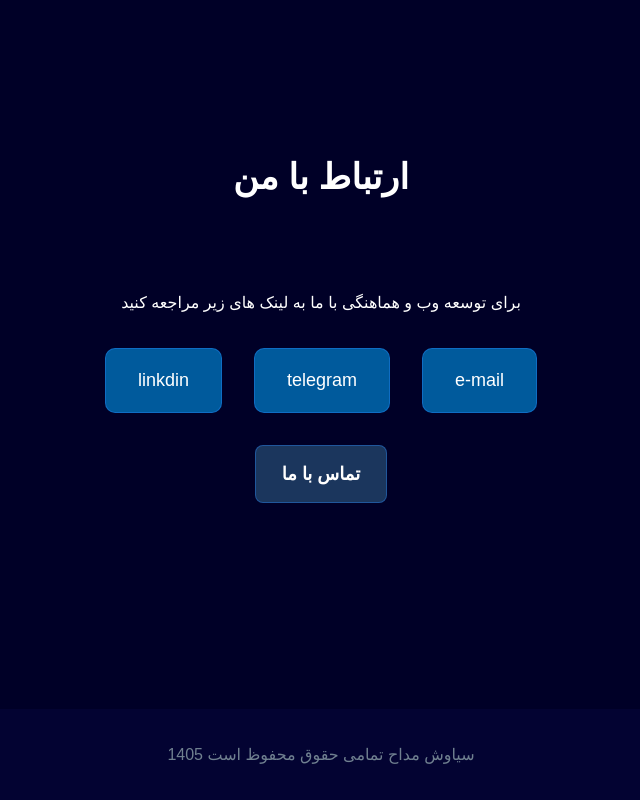
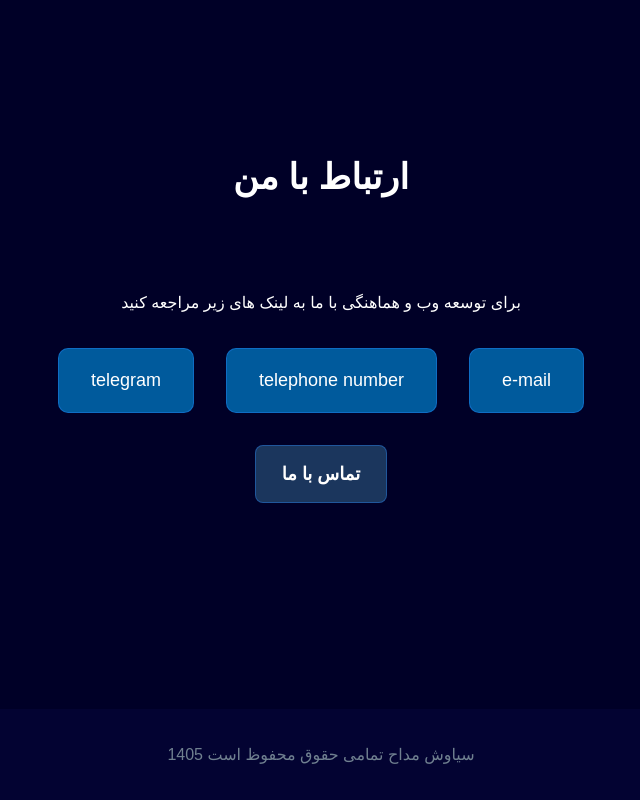
Before and after one commit to Siavash117/siavashmadah.github.io, a plain HTML site: page index.html in a window 1280 px wide. Shown: the part 2856-3656 px from the top of the page, without its empty margins (319-959 px from the left). Drawn offline with Linux system fonts and the light colour scheme.

Commit message:
Update index.html

```diff
--- a/index.html
+++ b/index.html
@@ -152,9 +152,9 @@
     <div class="contact-container">
     <p>برای توسعه وب و هماهنگی با ما به لینک های زیر مراجعه کنید</p>
     <div class="contact-links">
-        <a href="">e-mail</a>
-         <a href="">telegram</a>
-          <a href="">linkdin</a>
+        <a href="mailto:siavashmadah@gmail.com" target="_blank">e-mail</a>
+         <a href="tel:+989128057960" target="_blank">telephone number</a>
+          <a href="https://t.me/siavash898223"target="_blank" >telegram</a>
     </div>
     <a href="" class="btn">تماس با ما</a>
     </div>
```
